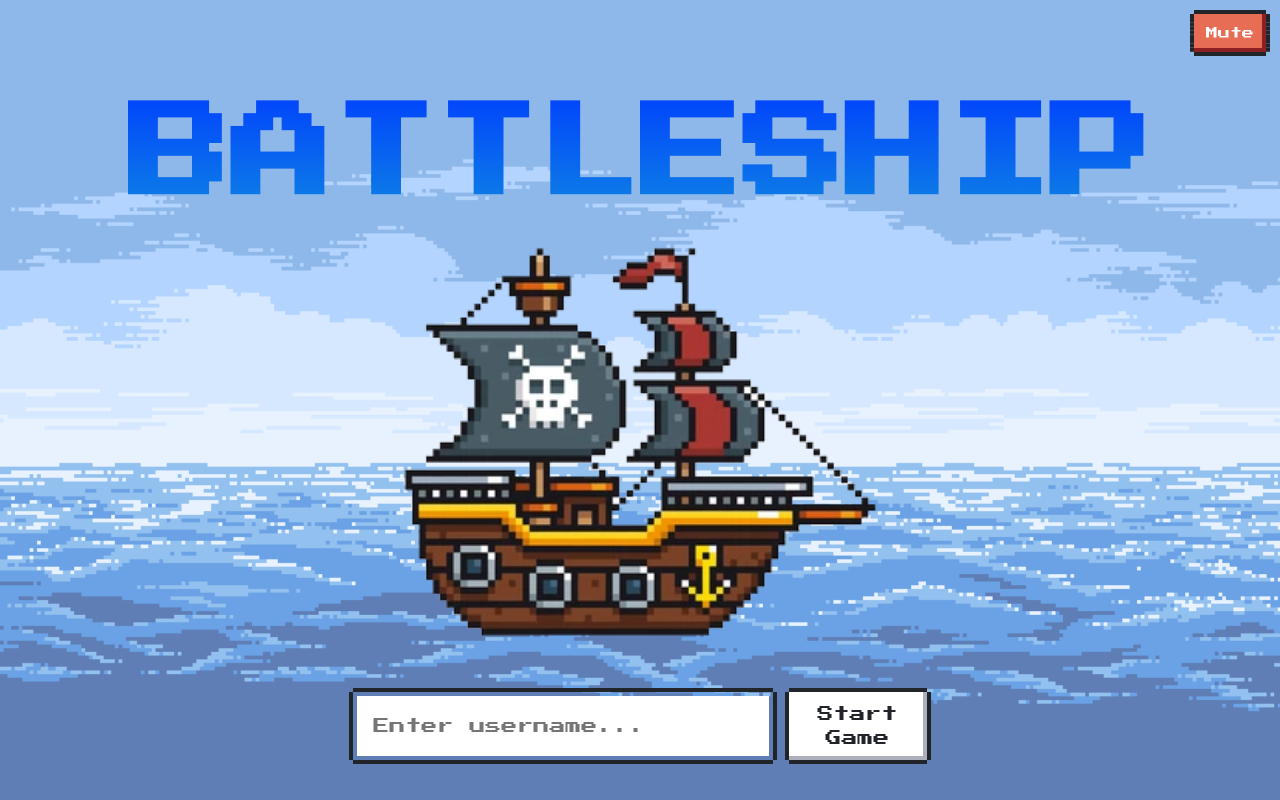
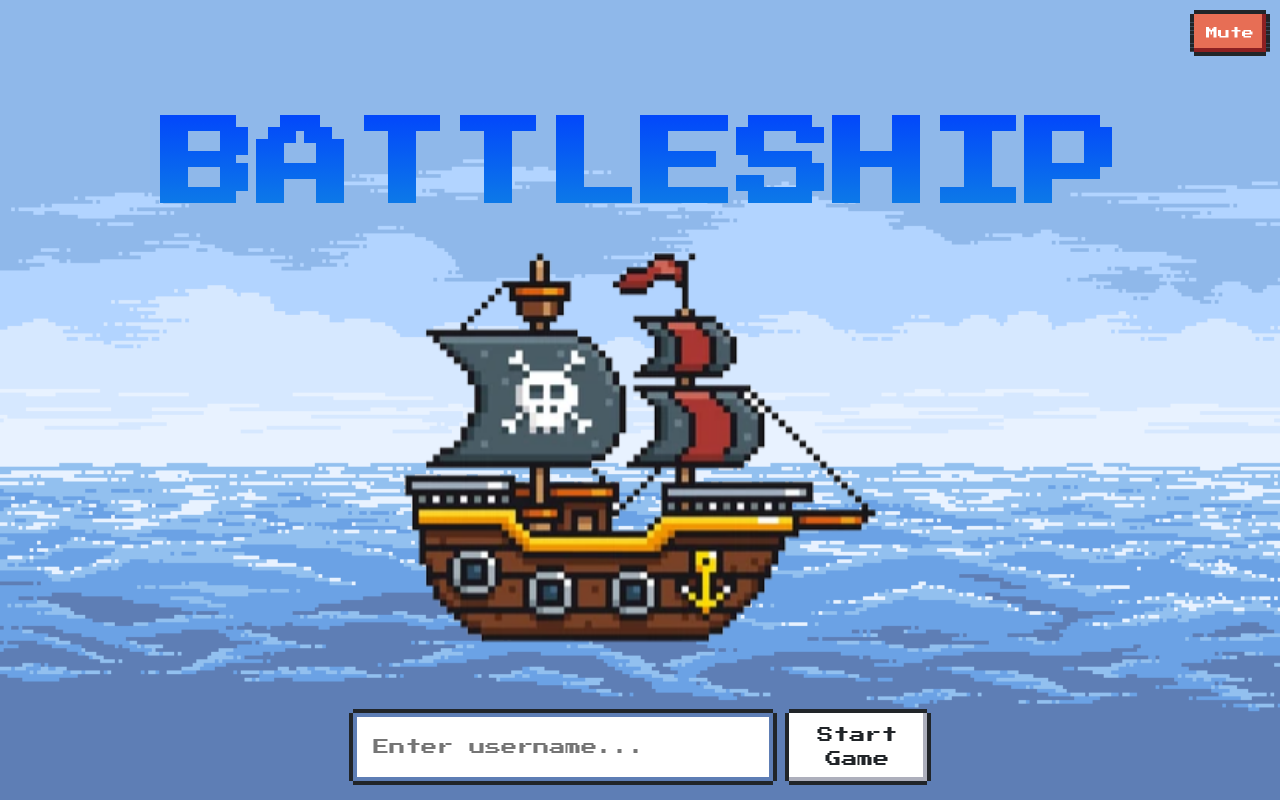
Before and after one commit to kungkotz/battleships, a React (Create React App) app: page / in a window 1280 px wide. Built offline with nearby package versions, Linux system fonts and the light colour scheme; no server answers.

Commit message:
reduced font size and added min height

```diff
--- a/src/App.scss
+++ b/src/App.scss
@@ -36,6 +36,7 @@
 }
 
 .landing-page {
+	min-height: 100vh;
 	display: flex;
 	flex-wrap: wrap;
 	justify-content: center;
@@ -43,12 +44,12 @@
 
 	.container {
 		margin-top: 5rem;
-		margin-bottom: 3rem;
+		margin-bottom: 2rem;
 		flex: 0 0 100%;
 	}
 
 	h1 {
-		font-size: clamp(2rem, 8vw, 8rem);
+		font-size: clamp(2rem, 8vw, 6rem);
 
 		background: -webkit-linear-gradient(rgb(0, 60, 255), #108de0);
 		-webkit-background-clip: text;
```
